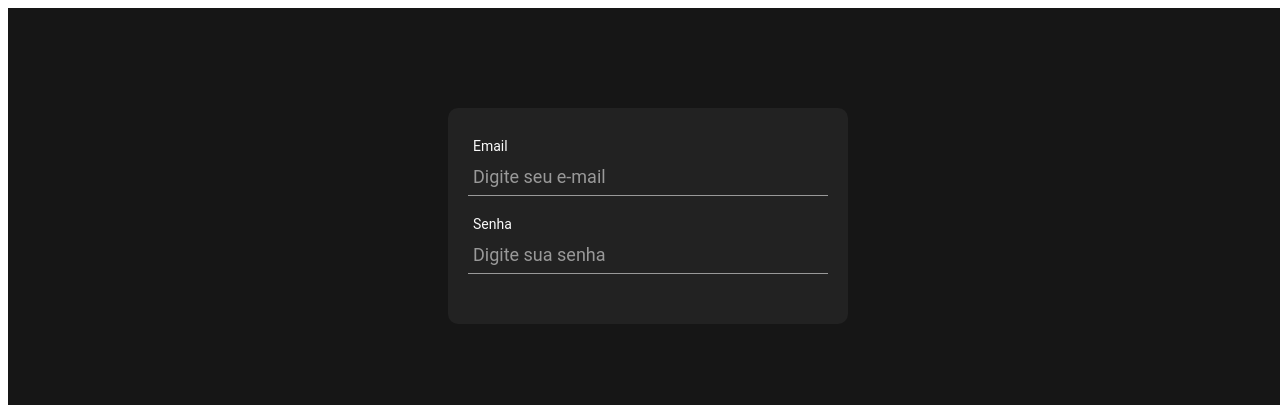
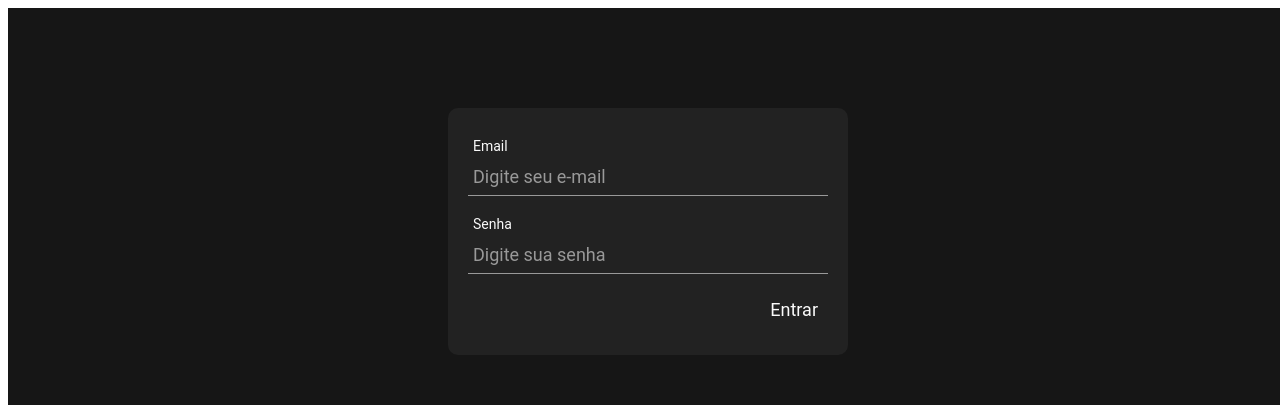
Before and after one commit to yurigodke/xpotify, a React app: page /login in a window 1280 px wide. Shown: the top 405 px of the page. Built offline with nearby package versions, Linux system fonts and the light colour scheme; the HTML template or start-up script is replaced by a standard one.

Commit message:
Adds Button component

```diff
--- /dev/null
+++ b/components/button/index.js
@@ -0,0 +1,19 @@
+import React, { PureComponent } from "react";
+import PropTypes from "prop-types";
+
+import style from "./index.scss";
+
+class Button extends PureComponent {
+  render() {
+    const { children } = this.props;
+
+    return <button className={style["button"]}>{children}</button>;
+  }
+}
+
+Button.propTypes = {
+  label: PropTypes.string,
+  action: PropTypes.func
+};
+
+export default Button;
--- /dev/null
+++ b/components/button/index.scss
@@ -0,0 +1,18 @@
+@import "~Misc/variables.scss";
+
+.button {
+  align-self: flex-end;
+  font-family: $fontText;
+  font-size: $inputDefaultSize;
+  color: $textPrimaryColor;
+  background: none;
+  border: none;
+  cursor: pointer;
+  padding: 5px 10px;
+  border-radius: 5px;
+
+  &:hover {
+    background: #fafafa;
+    color: $boxBackgroundColor;
+  }
+}
--- a/components/index.js
+++ b/components/index.js
@@ -1,3 +1,4 @@
 import Input from "./input";
+import Button from "./button";
 
-export { Input };
+export { Input, Button };
--- a/misc/variables.scss
+++ b/misc/variables.scss
@@ -3,7 +3,7 @@ $backgroundColor: #161616;
 $textPrimaryColor: #fafafa;
 $textSecundaryColor: #999999;
 
-$boxBackgroundColor: rgba(255, 255, 255, 0.05);
+$boxBackgroundColor: #222222;
 
 //font family
 $fontText: "Roboto", sans-serif;
--- a/modules/formLogin/index.js
+++ b/modules/formLogin/index.js
@@ -4,7 +4,7 @@ import classNames from "classnames";
 
 import style from "./index.scss";
 
-import { Input } from "Components";
+import { Input, Button } from "Components";
 
 function FormLogin({}) {
   return (
@@ -23,6 +23,7 @@ function FormLogin({}) {
         type="password"
         placeHolder="Digite sua senha"
       />
+      <Button>Entrar</Button>
     </div>
   );
 }
--- a/modules/formLogin/index.scss
+++ b/modules/formLogin/index.scss
@@ -8,6 +8,8 @@
   background: $boxBackgroundColor;
   border-radius: 10px;
   box-sizing: border-box;
+  display: flex;
+  flex-direction: column;
 
   &__input {
     margin-bottom: 20px;
--- a/package.json
+++ b/package.json
@@ -7,8 +7,8 @@
     "build": "webpack --mode production",
     "watch": "webpack --watch --mode development",
     "start": "node server.js",
-    "test": "jest --watch",
-    "coverage": "jest --coverage"
+    "test": "jest --coverage",
+    "test:watch": "jest --watch"
   },
   "author": "Yuri Godke",
   "license": "ISC",
```
Also changed, not shown: 1 other file (tests, documents, lock files or other folders).
